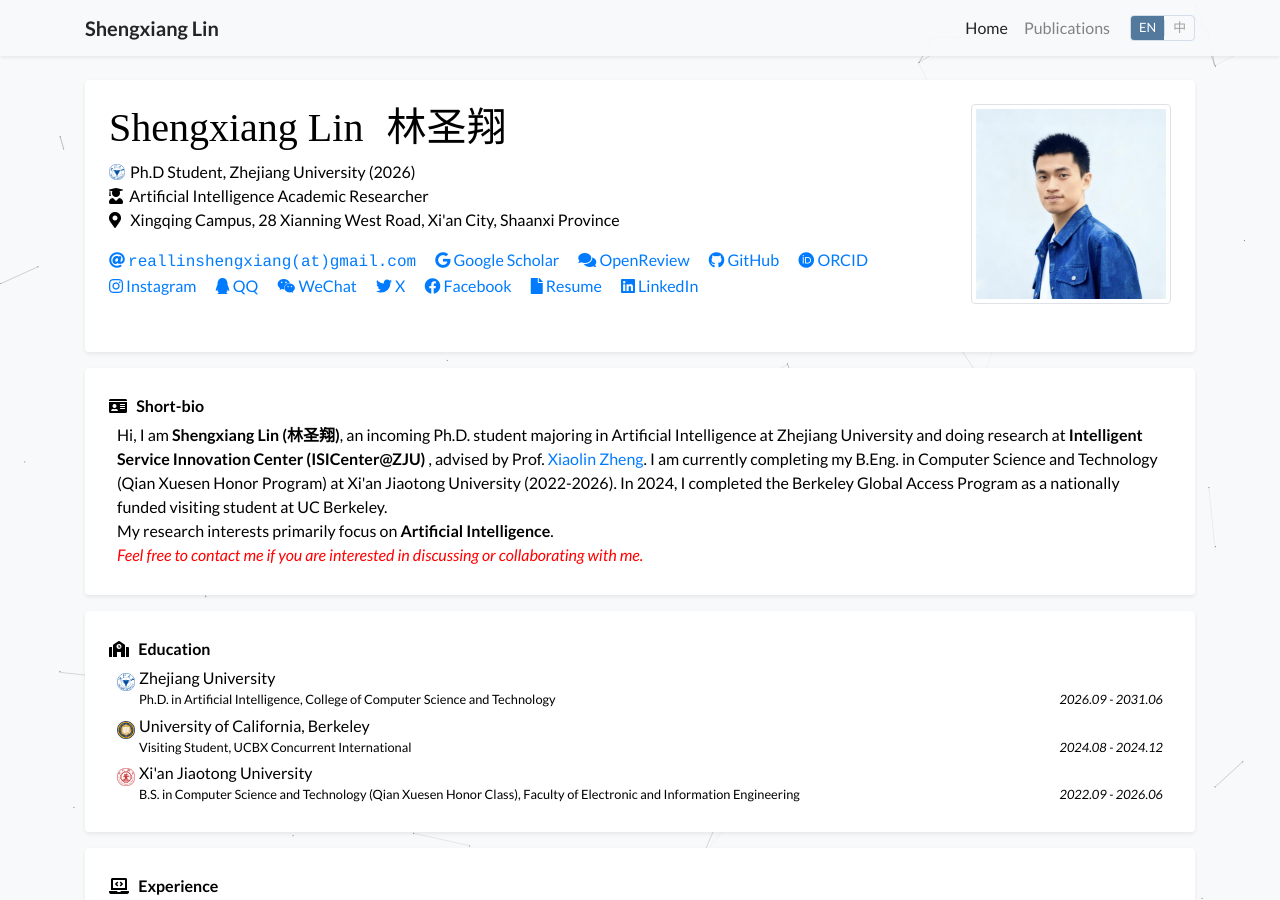
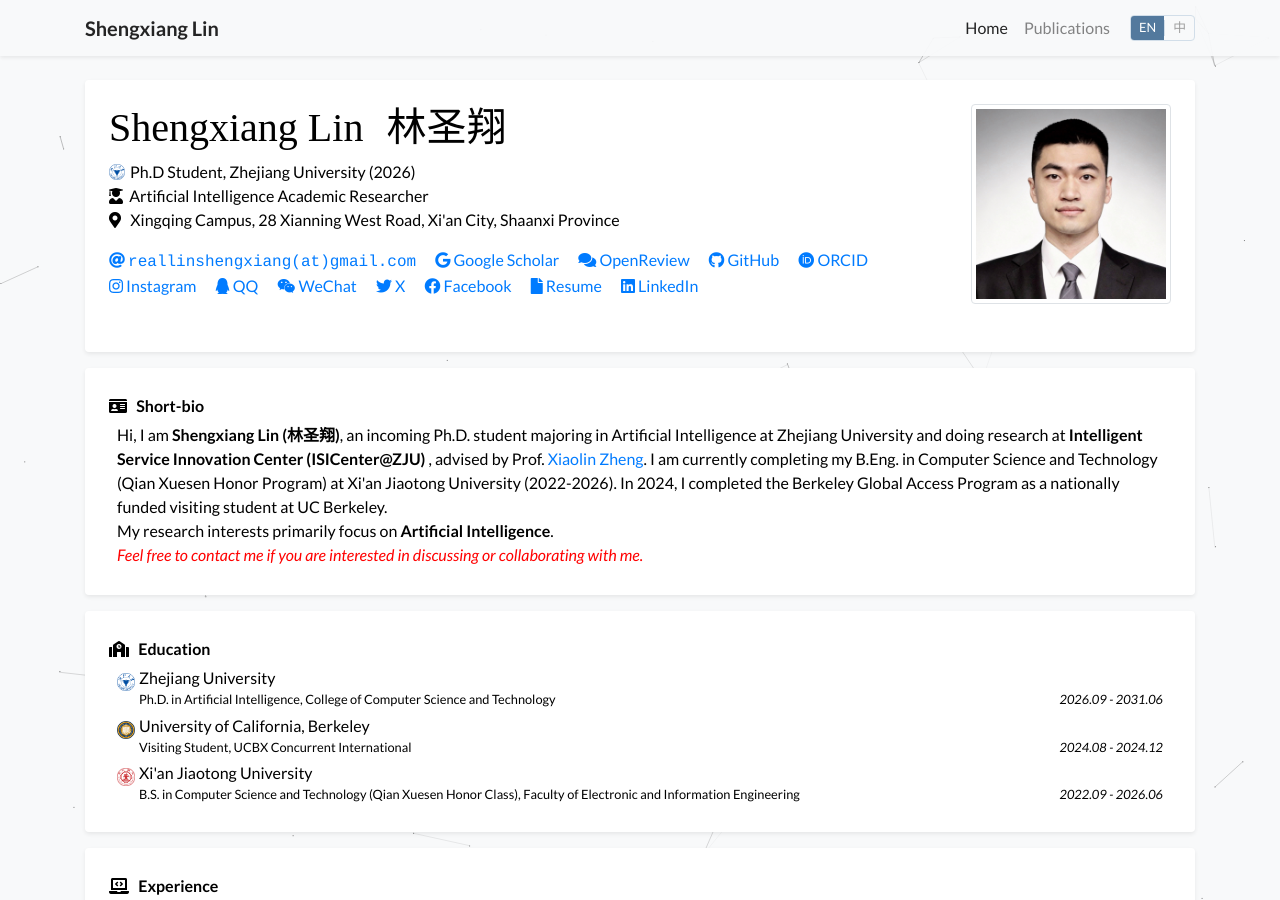
Before and after one commit to Shengxiang-Lin/Shengxiang-Lin.github.io, a Jekyll site: the page built from index.html, in a window 1280 px wide and 900 px high. Built offline with Jekyll 4.4.1, drawn with Linux system fonts in a browser that asks for light colours; a style sheet for code colours, icons or effects is not loaded.

Commit message:
Update profile.yml

```diff
--- a/_data/profile.yml
+++ b/_data/profile.yml
@@ -47,7 +47,7 @@
 #  I shared some of the datasets and model weights used by the project at <a href="https://huggingface.co/wangrongsheng">🔗HuggingFace</a>. I likewise like to post some small-parameter LM at <a href="https://ollama.com/wangrongsheng">🔗Ollama</a> to help people use it locally.
 
 show_portrait: true
-portrait_url: assets/images/photos/profile_lsx2.jpg
+portrait_url: assets/images/photos/profile_lsx0.jpg
 portrait_caption: >-
   I'm Shengxiang Lin. Welcome to my homepage!
 
```
